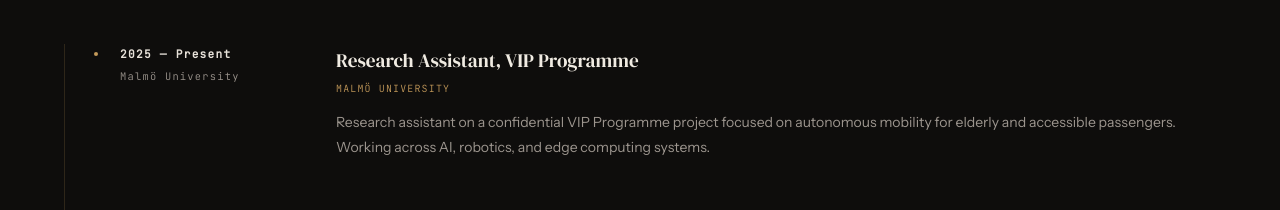
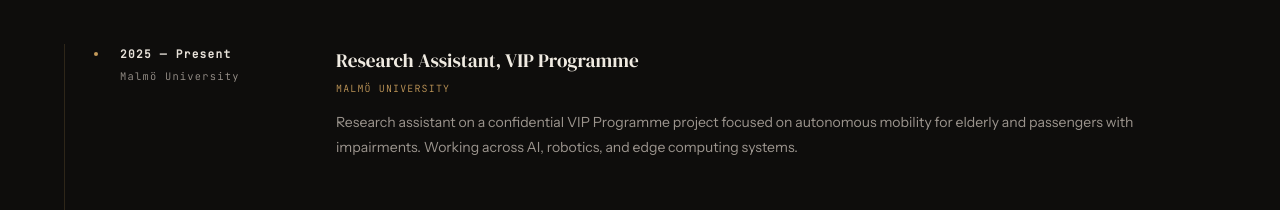
Before and after one commit to sams258/SamFolio-Portfolio-Website, a Next.js app: page / in a window 1280 px wide. Shown: the part 4139-4349 px from the top of the page. Built offline with nearby package versions, Linux system fonts and the light colour scheme.

Commit message:
authored

```diff
--- a/src/app/components/Timeline.tsx
+++ b/src/app/components/Timeline.tsx
@@ -5,7 +5,7 @@ const timelineItems = [
     date: "2025 — Present",
     org: "Malmö University",
     role: "Research Assistant, VIP Programme",
-    desc: "Research assistant on a confidential VIP Programme project focused on autonomous mobility for elderly and accessible passengers. Working across AI, robotics, and edge computing systems.",
+    desc: "Research assistant on a confidential VIP Programme project focused on autonomous mobility for elderly and passengers with impairments. Working across AI, robotics, and edge computing systems.",
   },
   {
     date: "2025 — 2027",
```
